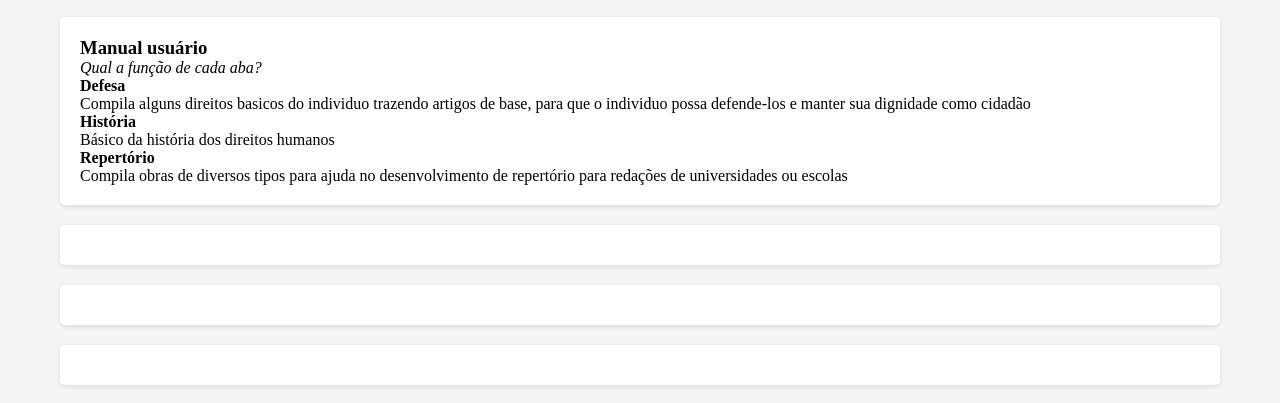
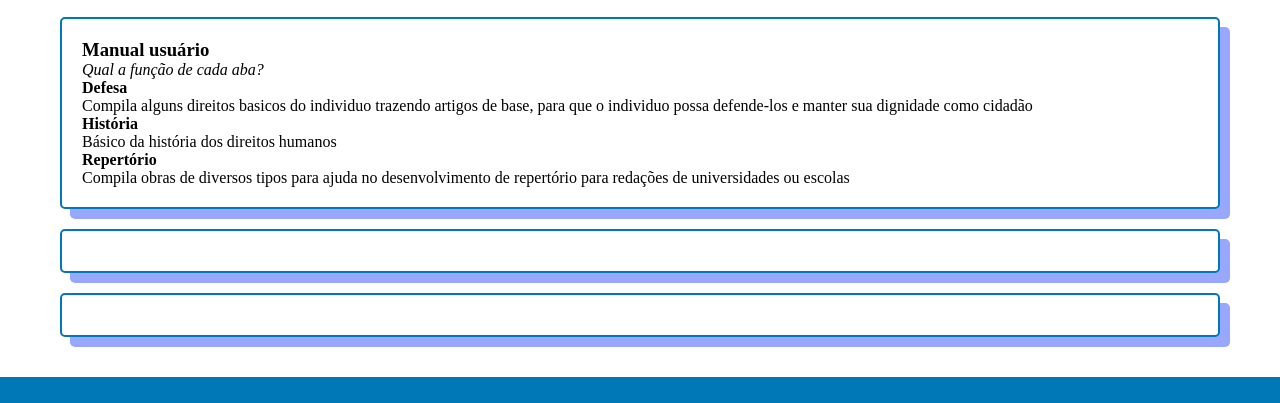
Before and after one commit to beatriz224/tradu, a plain HTML site: page index.html in a window 1280 px wide. Shown: the part 131-534 px from the top of the page. Drawn offline with nearby package versions, Linux system fonts and the light colour scheme.

Commit message:
Add files via upload
coisinhas bonitas

```diff
--- a/CSS/estilo.css
+++ b/CSS/estilo.css
@@ -6,20 +6,19 @@
 
 }
 
-body {
-    background-color: #f5f5f5;
-}
-a{
+a {
     text-decoration: none;
 }
+
 /* Header */
 header {
-    background-image: linear-gradient(  to right,black, blue);
-    color:rgb(209, 209, 218);
+    background-image: linear-gradient(to right, black, blue);
+    color: rgb(209, 209, 218);
     width: 100%;
     height: 500;
 }
-img{
+
+img {
     border-radius: 5px;
 }
 
@@ -43,93 +42,98 @@ img{
 .menu {
     background-color: #023e8a;
     display: flex;
-
 }
 
-.menu >ul {
+.menu>ul {
     display: flex;
     justify-content: space-around;
     list-style: none;
     max-width: 1200px;
     margin: 0 auto;
     padding: 0 20px;
-    align-content: baseline;
+    align-content: baseline
 }
 
-.menu >li {
+.menu>li {
     flex: 1;
     text-align: center;
     justify-content: baseline;
 }
 
-.menu >a {
-    display: block;
+.menu>a {
     color: white;
     text-decoration: none;
     padding: 1rem;
     transition: background-color 0.3s;
 }
 
-.menu > a:hover {
-    background-color: #03045e;
-    color:black;
-}
-.language-selected.change-br::before{
+.menu a:hover {
+    background-color: #4346da;
+    color: black;
 
 }
-.language{
+
+.language-selected.change-br::before {}
+
+.language {
     position: relative;
     width: 120px;
-    margin-left :40px;
+    margin-left: 40px;
     font-weight: bold;
 }
-.language-selected{
+
+.language-selected {
     display: flex;
-    align-items:center ;
+    align-items: center;
     color: #ffff;
     cursor: pointer;
 }
-.language-selected:before{
-content:'';
+
+.language-selected:before {
+    content: '';
     display: inline-block;
     width: 30px;
     height: 30px;
     background-image: url("https://flagsapi.com/BR/flat/64.png");
-background-size:contain ;
+    background-size: contain;
     background-repeat: no-repeat;
     margin-right: 10px;
 }
-.language-selected.change-br::before{
+
+.language-selected.change-br::before {
     background-image: url("https://flagsapi.com/BR/flat/64.png");
 }
 
-.language-selected.change-en::before{
+.language-selected.change-en::before {
     background-image: url("https://flagsapi.com/EN/flat/64.png");
 }
 
-.language-selected.change-es::before{
+.language-selected.change-es::before {
     background-image: url("https://flagsapi.com/ES/flat/64.png");
 }
+
 .language ul {
     position: absolute;
     width: 140px;
     background-color: #ffff;
     border: 1px solid #f8f8f8;
     padding-top: 10px;
-    box-shadow: rgba(0, 10, 20,);
+    box-shadow: rgba(0, 10, 20, );
     display: none;
 }
 
-.language ul li{
+.language ul li {
     list-style: none;
 
 }
-.language ul li a{
+
+.language ul li a {
     display: block;
     color: black;
-    padding-top: 5px, 10px,;
+    padding-top: 5px, 10px, ;
 }
-.language ul li:hover{
+
+.language ul li:hover {
     background-color: #f8f8f8f8;
 }
 
@@ -142,57 +146,59 @@ main {
     padding: 0 20px;
     gap: 20px;
 }
-.language ul li a:before{
-content:'';
+
+.language ul li a:before {
+    content: '';
     display: inline-block;
     width: 25px;
     height: 25px;
-background-size:contain ;
+    background-size: contain;
     background-repeat: no-repeat;
     vertical-align: middle;
     margin-right: 10px;
 }
-a.br::before{
+
+a.br::before {
     background-image: url("https://flagsapi.com/BR/flat/64.png");
 }
-a.en::before{
+
+a.en::before {
     background-image: url("https://flagsapi.com/US/flat/64.png");
 }
-a.es::before{
+
+a.es::before {
     background-image: url("https://flagsapi.com/ES/flat/64.png");
 }
-.language:hover ul{
+
+.language:hover ul {
     display: block;
 }
 
 .content-leftjk {
     flex: 1;
+    border: 2px solid #0077b6;
     background-color: white;
     padding: 20px;
     border-radius: 5px;
-    box-shadow: 0 2px 5px rgba(0, 0, 0, 0.1);
+    box-shadow: 10px 10px rgba(91, 116, 255, 0.623);
 }
 
 .content-mainmeiota {
     flex: 2;
+    border: 2px solid #0077b6;
     background-color: white;
     padding: 20px;
     border-radius: 5px;
-    box-shadow: 0 2px 5px rgba(0, 0, 0, 0.1);
+    box-shadow: 10px 10px rgba(91, 116, 255, 0.623);
 }
 
-.content-right {
-    flex: 1;
-    display: flex;
-    flex-direction: column;
-    gap: 20px;
-}
 
 .fc {
+    border: 2px solid #0077b6;
     background-color: white;
     padding: 20px;
     border-radius: 5px;
-    box-shadow: 0 2px 5px rgba(0, 0, 0, 0.1);
+    box-shadow: 10px 10px rgba(91, 116, 255, 0.623);
 }
 
 /* Rodapé */
@@ -250,6 +256,7 @@ footer {
 
 main {
     flex-direction: column;
+
 }
 
 .rodape-cima {
--- a/index.html
+++ b/index.html
@@ -30,7 +30,7 @@
                     pt-br
                 </div>
                 <ul>
-                 <li>  <a href="#" class="br">Portugûes</a></li>
+                    <li> <a href="#" class="br">Portugûes</a></li>
                     <li><a href="#" class="en">English</a></li>
                     <li><a href="#" class="es">Español</a></li>
                 </ul>
@@ -54,15 +54,15 @@
         <section class="content-mainmeiota">
 
         </section>
-        <aside class="content-right va">
+
         <div class="fc">
 
 
 
         </div>
-            <div class="fc">
+        <div class="var">
         </div>
-        </aside>
+
 
     </main>
 
```
Lines whose indentation alone changed are shown as unchanged.
